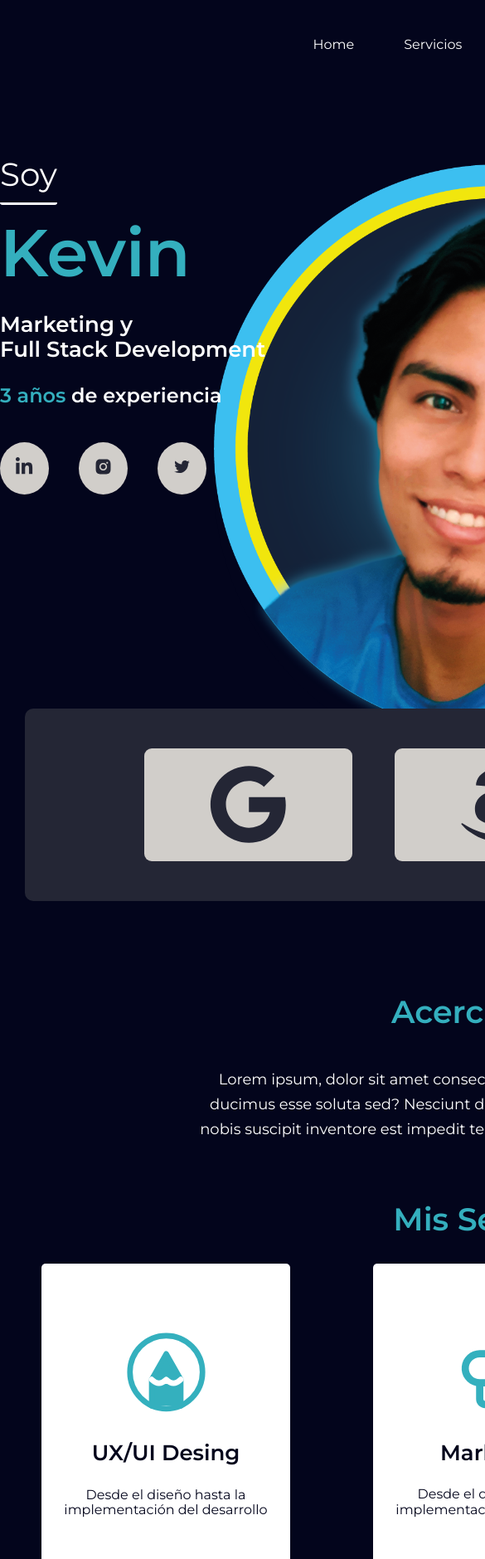
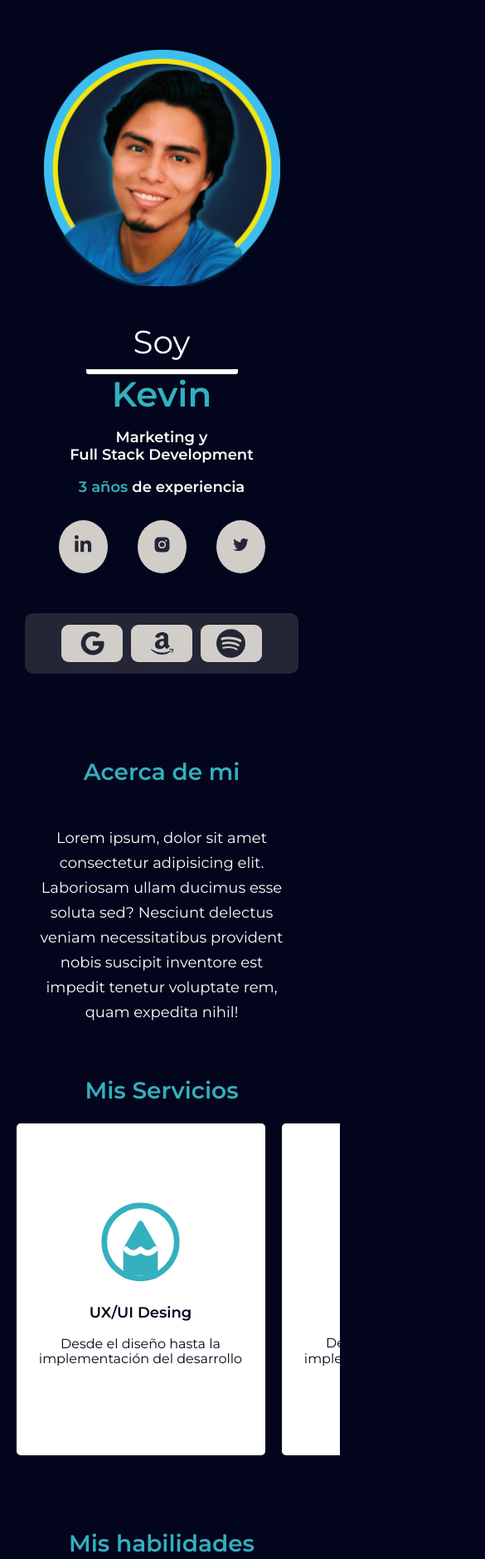
Before and after one commit to KevinFigueroasa/Portafolio-Kevin-Figueroa, a plain HTML site: page index.html in a window 390 px wide. Shown: the top 1879 px of the page at 83% size, 585 px wide, since content can reach past the window. Drawn offline with Linux system fonts and the light colour scheme.

Commit message:
Se agrega Responsive Movil

```diff
--- a/index.html
+++ b/index.html
@@ -12,9 +12,9 @@
     <title>Kevin Figueroa - Portafolio Full Stack</title>
 </head>
 
-<body class="container">
+<body>
     <header>
-        <nav class="container main-nav">
+        <nav class="main-nav">
             <a href="#">Home</a>
             <a href="#">Servicios</a>
             <a href="#">Acerca de mi</a>
@@ -26,12 +26,11 @@
     <!--Presentación Sección Hero-->
     <section class="hero-image">
         <div class="presentation">
-            <div>
-                <span>Soy</span>
+            <div class="hero-container">
+                <span class="soy">Soy</span>
                 <h1>Kevin</h1>
                 <h3>Marketing y <br>Full Stack Development</h3>
                 <p class="experience-years"><span class="three">3 años </span>de experiencia</p>
-            </div>
                 <div class="social-container">
                     <div class="icons">
                         <img class="size-icon" src="./resourcesMedia/icons/linkedin.svg">
@@ -41,6 +40,7 @@
                     </div>
                     <div class="icons">
                         <img class="size-icon" src="./resourcesMedia/icons/twitter.svg">
+                    </div>
                 </div>
             </div>
 
@@ -61,16 +61,16 @@
     <main>
         <section class="center about-me">
             <div>
-                <h2>Acerca de mi</h2>
+                <h2 class="about-me-title">Acerca de mi</h2>
                 <p class="about-me">Lorem ipsum, dolor sit amet consectetur adipisicing elit. Laboriosam ullam ducimus esse soluta sed? Nesciunt delectus veniam necessitatibus provident nobis suscipit inventore est impedit tenetur voluptate rem, quam expedita nihil!</p>
             </div>
         </section>
 
         <section class="center services">
             <h2>Mis Servicios</h2>
-            <div class="center container my-services"></div>
+            <div class="center my-services"></div>
 
-                <div class="center container services-cards">
+                <div class="center services-cards">
 
                     <div class="card">
                         <div class="icon-container">
@@ -100,7 +100,7 @@
 
         </section>
 
-        <section class="center container" id="skills">
+        <section class="center" id="skills">
             <h2 class="habilities-margin">Mis habilidades</h2>
             <label for="progress-web-design">Marketing<span class="green">95%</span></label>
             <progress id="progress-web-design" max="100" value="95">95%</progress>
@@ -110,7 +110,7 @@
             <progress id="progress-web-ux" max="100" value="80">80%</progress>
         </section>
 
-        <section class="center container mi-portafolio">
+        <section class="center mi-portafolio">
             <h2>Mi Portafolio</h2>
             <div class="portafolio">
                 <div class="portafolio-images">
--- a/styles.css
+++ b/styles.css
@@ -57,10 +57,10 @@ html {
   }
 
   span {
-    width: 15%;
+    width: 18%;
     padding-bottom: 1rem;
     font-size: 3.9rem;
-    border-bottom: 0.3rem solid var(--white);
+    border-bottom: 0.6rem solid var(--white);
     border-bottom-left-radius: 3px;
     border-bottom-right-radius: 3px;
   }
@@ -77,8 +77,6 @@ html {
     display: flex;
     color: var(--white);
   }
-
-
 
   .center {
     text-align: center;
@@ -105,6 +103,12 @@ html {
     height: 68.5rem;
     margin-bottom: 27rem;
     position: relative;
+}
+
+.hero-container {
+  width: 100%;
+  display: flex;
+  flex-direction: column;
 }
 
 .hero-image::before{
@@ -159,16 +163,14 @@ html {
 }
 
 .jobs-container{
+  width: 100%;
   background-color: #242635;
-  position: relative;
   padding: 4% 12%;
   display: flex;
   flex-direction: row;
   justify-content: space-between;
-  margin: 0 3rem;
+  margin-top: 21rem;
   border-radius: 1rem;
-  gap: 6%;
-  top: 24rem;
 }
 
 .jobs-back {
@@ -236,8 +238,10 @@ html {
 }
 
 #skills{
-  padding: 0 28rem 7rem 28rem;
+  width: 100%;
+  padding: 0 15%;
 }
+
 #skills label{
   display: flex;
   justify-content: space-between;
@@ -262,7 +266,7 @@ progress::-webkit-progress-value{
 }
 
 .portafolio-images {
-  display: grid;
+    display: grid;
     grid-template-columns: 1fr 1fr 1fr 1fr;
     gap: 2rem;
     margin-left: 5%;
@@ -311,3 +315,124 @@ progress::-webkit-progress-value{
 footer {
   margin: 6rem;
 }
+
+@media (max-width: 43rem) {
+  :root{
+    --title: 3.8rem;
+    --subtitle: 2.8rem;
+  }
+
+  body {
+    width: 100%;
+  }
+
+  #skills{
+    width: 100%;
+  }
+
+
+
+  h1 {
+    margin-top: 6rem;
+    font-size: 4.2rem;
+  }
+
+  h3 {
+    font-size: 1.8rem;
+  }
+
+  .soy {
+    width: 50%;
+    margin: -6rem;
+  }
+
+  .main-nav{
+    display: none;
+  }
+
+  .experience-years {
+    margin: 0;
+    font-size: 1.8rem;
+  }
+
+  .three {
+    font-size: 1.8rem;
+  }
+
+  .hero-container{
+    align-items: center;
+    margin-top: 40rem;
+  }
+
+  .hero-image {
+    justify-content: center;
+    justify-items: center;
+    text-align: center;
+    margin-top: -12rem;
+    height: 28.5rem;
+  }
+
+  .about-me-title {
+    margin: 28rem 0 0 0;
+  }
+
+  .about-me {
+    margin: 3rem 0 0;
+    line-height: 3rem;
+  }
+
+  .jobs-container{
+    width: 90%;
+    display: flex;
+    margin-top: -1rem;
+    margin: 0 auto;
+    gap: 1rem;
+  }
+
+  .social-container{
+    width: 100%;
+    justify-content: center;
+    margin: 3rem auto;
+  }
+
+  .contact-container{
+    width: 100%;
+    flex-direction: column;
+    align-items: center;
+    gap: 3rem;
+  }
+
+  .services-cards{
+    width: 100%;
+    display: grid;
+    justify-content: left;
+    grid-template-columns: 1fr 1fr 1fr 1fr;
+    gap: 2rem;
+    margin-left: 5%;
+    overflow-x: auto;
+  }
+
+  .services-cards::-webkit-scrollbar-thumb{
+    background-color: var(--celeste);
+    border-radius: 1rem;
+  }
+
+  .services-cards::-webkit-scrollbar{
+    height: 0.6rem;
+    background-color: var(--primary);
+  }
+
+  .portafolio-images{
+    width: 100%;
+  }
+
+  .portafolio-images::-webkit-scrollbar-thumb{
+    background-color: var(--celeste);
+    border-radius: 1rem;
+  }
+
+  .portafolio-images::-webkit-scrollbar{
+    height: 0.6rem;
+    background-color: var(--primary);
+  }
+}
```
Lines whose indentation alone changed are shown as unchanged.
